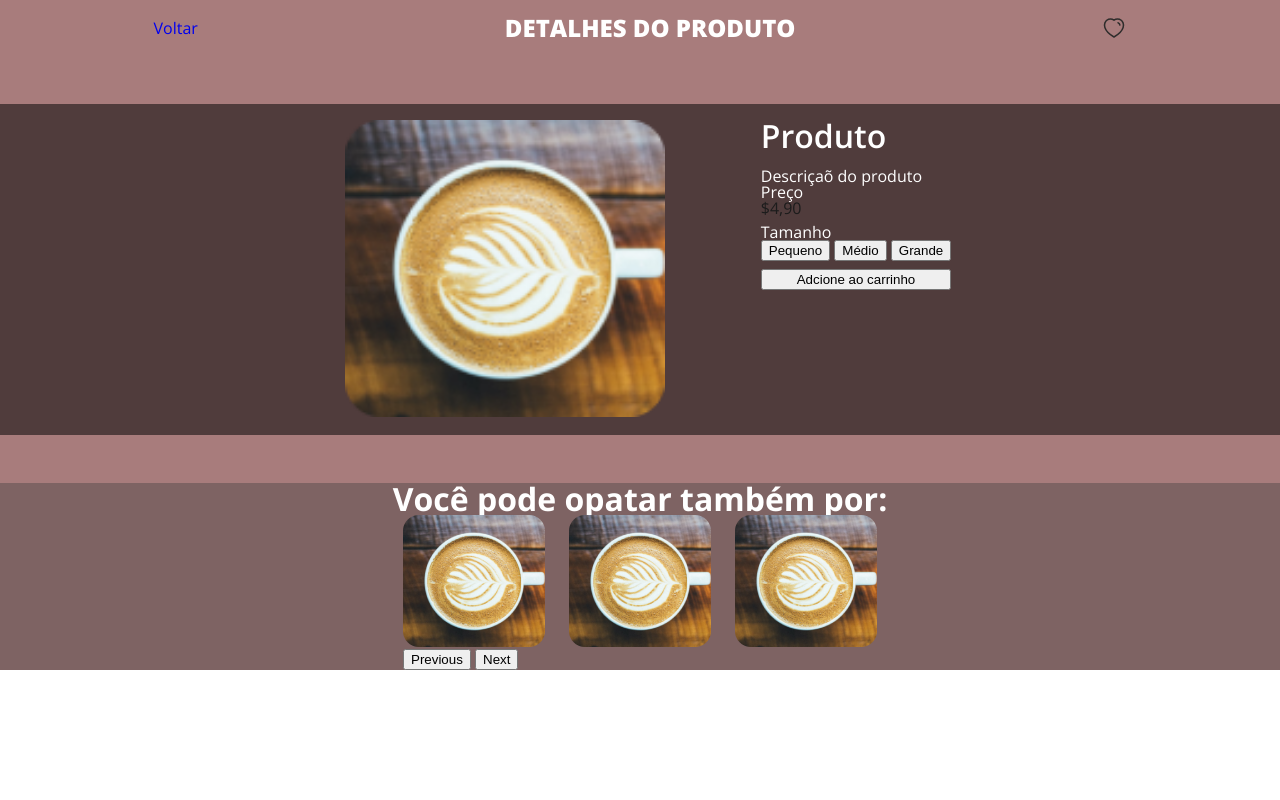
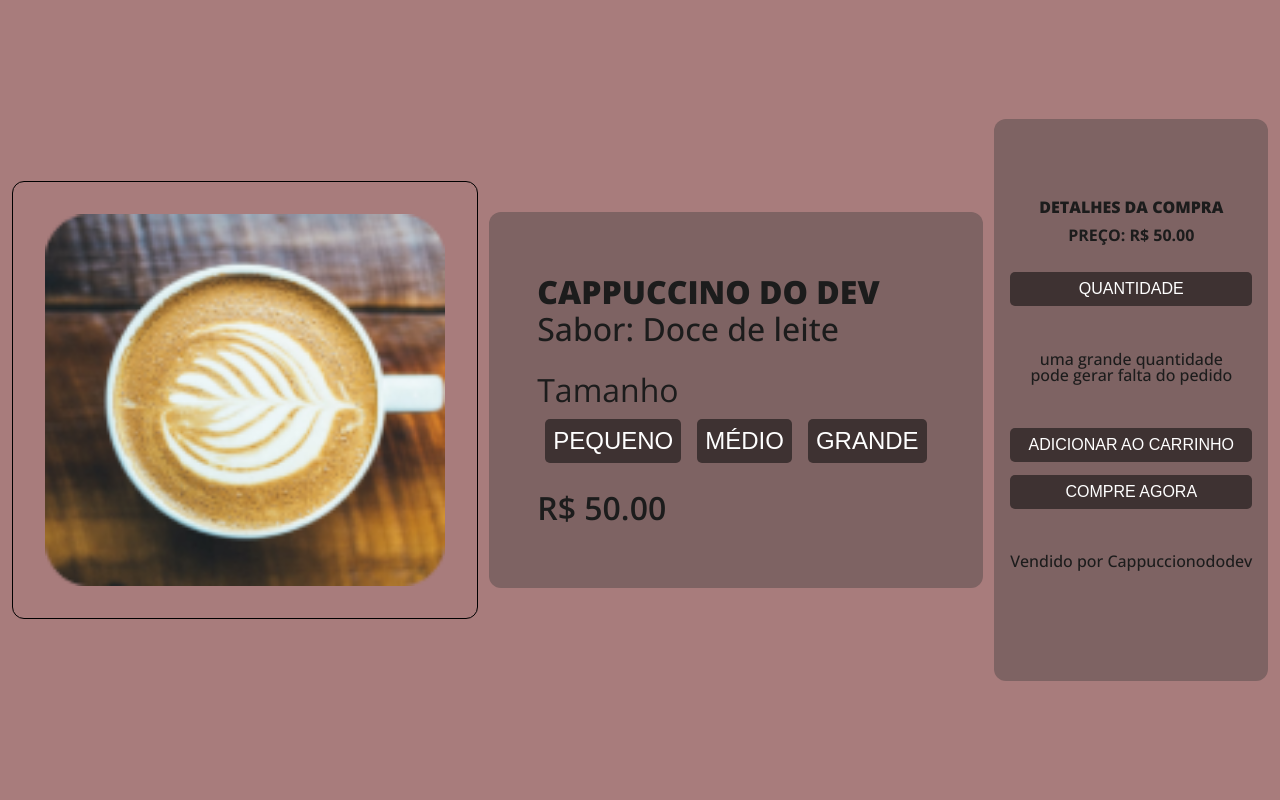
Before and after one commit to FelpsSantosx/Cappucino, a PHP site: page /produto.html in a window 1280 px wide. Run offline with PHP 8.4, Linux system fonts and the light colour scheme; some libraries are stand-ins or nearby versions.

Commit message:
21/04 commit update new pasts

```diff
--- a/componentes_css/telaProduto/detalhe.css
+++ /dev/null
@@ -1,26 +0,0 @@
-.tela__produto {
-    background-color: var( --fourth-color);
-    display: flex;
-    flex-direction: column;
-    gap: 3rem;
-    font-family: var(--font);
-    color: var(--font-color-ligth);
-
-}
-
-.tela__detalhe {
-    display: flex;
-    align-items: center;
-    justify-content: space-around;
-    padding: 1rem 0;
-}
-
-.tela__detalhe p {
-    font-size: 1.5rem;
-    font-weight: 800;
-    text-transform: uppercase;
-}
-
-.tela__detalhe a {
-    text-decoration: none;
-}
--- a/componentes_css/telaProduto/sobreProduto.css
+++ b/componentes_css/telaProduto/sobreProduto.css
@@ -1,53 +1,134 @@
-.box__sobreProduto {
-    background-color: var(--second-color);
+.produto__principal {
+    min-height: 100vh;
+    background-color: var(--fourth-color);
     display: flex;
     flex-direction: row;
-    justify-content: center;
-    gap: 5rem;
-    padding: 0 5rem;
+    align-content: center;
+    justify-content: space-evenly;
+    align-items: center;
+
 }
 
-.produto__imagem-descricao {
-    padding: 1rem;
+.produto__principal div {
+    display: flex;
+    flex-direction: column;
+}
+
+.produto__imagem {
+    border: 1px solid black;
+    border-radius: 12px;
+    padding: 2rem;
+}
+
+.produto__imagem img {
+    width: 50vh;
+}
+
+.produto__sobre {
+    background-color: var(--third-color);
+    border: none;
+    border-radius: 12px;
+    padding: 4.0rem 3rem;
+    gap: 0.3rem;
+    font-family: var(--font);
+    color: var(--font-color-black);
+    font-size: 2.0rem;
+}
+
+.produto__sobre h2 {
+    text-transform: uppercase;
+    font-weight: 800;
+}
+
+.produto__sobre p {
+    font-weight: 500;
+    padding-bottom: 1.5rem;
+}
+
+.produto__sobre label {
+    font-weight: 400;
+}
+
+.produto__sobre ul {
+    justify-content: center;
+    display: flex;
+}
+
+.produto__sobre li {
+    padding: 0.5rem;
+}
+
+.produto__sobre button {
+    text-transform: uppercase;
+    font-size: 1.5rem;
+    color: var(--font-color-ligth);
+    background-color: var(--first-color);
+    border: none;
+    border-radius: 5px;
+    padding: .5rem;
     text-align: center;
 }
 
-.produto__imagem-descricao img {
-    width: 40vh;
+.produto__sobre button:hover {
+    background-color: var(--second-color);
 }
 
-.produto__compre {
-    display: flex;
-    flex-direction: column;
-    gap: .5rem;
-}
-
-.produto__compre h2 {
-    padding: 1rem 0;
-    font-size: 2rem;
+.produto__sobre h3 {
+    padding-top: 1rem;
     font-weight: 600;
 }
 
-.produto__compre p {
+.produto__resumo {
+    background-color: var(--third-color);
+    border: none;
+    border-radius: 12px;
+    padding: 5rem 1rem;
+    gap: 0.8rem;
+    font-family: var(--font);
+    color: var(--font-color-black);
     font-size: 1rem;
-    font-weight: 400;
+    text-align: center;
 }
 
-.carrosel__outrosProdutos {
-    display: flex;
-    flex-direction: column;
-    align-items: center;
-    background-color: var(--third-color);
+.produto__resumo h2 {
+    text-transform: uppercase;
+    font-weight: 800;
 }
 
-.carrosel__outrosProdutos h1 {
-    font-size: 2rem;
+.produto__resumo h3 {
+    text-transform: uppercase;
     font-weight: 700;
-    font-family: var(--font);
 }
 
-.carousel-inner {
-    display: flex !important;
-    flex-direction: row IM !important;
-    gap: 1.5rem !important;
+.produto__resumo p {
+    padding-top: 2rem;
+    padding-bottom: 2rem;
+    font-weight: 500;
 }
+
+.produto__resumo button {
+    text-transform: uppercase;
+    font-size: 1rem;
+    color: var(--font-color-ligth);
+    background-color: var(--first-color);
+    border: none;
+    border-radius: 5px;
+    padding: .5rem;
+    text-align: center;
+}
+
+.produto__resumo button:hover {
+    background-color: var(--second-color);
+}
+
+.produto__resumo input {
+    text-transform: uppercase;
+    font-size: 1rem;
+    color: var(--font-color-ligth);
+    background-color: var(--first-color);
+    border: none;
+    border-radius: 5px;
+    padding: .5rem;
+    margin-top: 1rem;
+    text-align: center;
+}
--- a/log-in.html
+++ b/log-in.html
@@ -8,7 +8,7 @@
   <link rel="stylesheet" href="https://cdnjs.cloudflare.com/ajax/libs/meyer-reset/2.0/reset.min.css"
     integrity="sha512-NmLkDIU1C/C88wi324HBc+S2kLhi08PN5GDeUVVVC/BVt/9Izdsc9SVeVfA1UZbY3sHUlDSyRXhCzHfr6hmPPw=="
     crossorigin="anonymous" referrerpolicy="no-referrer" />
-  <title>Document</title>
+  <title>Log-In</title>
 
 </head>
 
--- a/produto.html
+++ b/produto.html
@@ -8,81 +8,35 @@
   <link rel="stylesheet" href="https://cdnjs.cloudflare.com/ajax/libs/meyer-reset/2.0/reset.min.css"
     integrity="sha512-NmLkDIU1C/C88wi324HBc+S2kLhi08PN5GDeUVVVC/BVt/9Izdsc9SVeVfA1UZbY3sHUlDSyRXhCzHfr6hmPPw=="
     crossorigin="anonymous" referrerpolicy="no-referrer" />
-  <title>Document</title>
+  <title>Detalhes do Produto</title>
 </head>
 
 <body>
 
-  <main>
-
-    <section class="tela__produto">
-
-      <div class="tela__detalhe">
-        <a href="/">Voltar</a>
-        <p>Detalhes do produto</p>
-        <img src="assents/Heart.svg" alt="curtiu">
-      </div>
-
-      <div class="box__sobreProduto">
-
-        <div class="produto__imagem-descricao">
-          <img src="assents/Cappucino.png" alt="produto">
-        </div>
-
-        <div class="produto__compre">
-
-          <div>
-            <h2>Produto</h2>
-            <p>Descriçaõ do produto</p>
-            <label for="preco">Preço</label>
-            <p class="preco"> $4,90</p>
-          </div>
-
-          <div>
-            <h3>Tamanho</h3>
-            <button>Pequeno</button>
-            <button>Médio</button>
-            <button>Grande</button>
-          </div>
-
-          <button>Adcione ao carrinho</button>
-
-        </div>
-
-
-      </div>
-
-      <div class="carrosel__outrosProdutos">
-
-        <h1>Você pode opatar também por:</h1>
-
-        <div id="carouselExample" class="carousel slide">
-          <div class="carousel-inner">
-            <div class="carousel-item active">
-              <img src="assents/Cappucino.png" class="d-block w-100" alt="...">
-            </div>
-            <div class="carousel-item">
-              <img src="assents/Cappucino.png" class="d-block w-100" alt="...">
-            </div>
-            <div class="carousel-item">
-              <img src="assents/Cappucino.png" class="d-block w-100" alt="...">
-            </div>
-          </div>
-          <button class="carousel-control-prev" type="button" data-bs-target="#carouselExample" data-bs-slide="prev">
-            <span class="carousel-control-prev-icon" aria-hidden="true"></span>
-            <span class="visually-hidden">Previous</span>
-          </button>
-          <button class="carousel-control-next" type="button" data-bs-target="#carouselExample" data-bs-slide="next">
-            <span class="carousel-control-next-icon" aria-hidden="true"></span>
-            <span class="visually-hidden">Next</span>
-          </button>
-
-        </div>
-
-      </div>
-
-    </section>
-
+  <main class="produto__principal">
+    <div class="produto__imagem">
+      <img src="assents/Cappucino.png" alt="Café">
+    </div>
+    <div class="produto__sobre">
+      <h2>cappuccino do dev</h2>
+      <p>Sabor: Doce de leite</p>
+      <label for="ul">Tamanho</label>
+      <ul>
+        <li><button>pequeno</button></li>
+        <li><button>médio</button></li>
+        <li><button>grande</button></li>
+      </ul>
+      <h3>R$ 50.00</h3>
+    </div>
+    <div class="produto__resumo">
+      <h2>Detalhes da compra</h2>
+      <h3>Preço: R$ 50.00</h3>
+      <input type="button" value="quantidade">
+      <p>uma grande quantidade <br> pode gerar falta do pedido</p>
+      <button>Adicionar ao carrinho</button>
+      <button>Compre agora</button>
+      <p>Vendido por <strong>Cappuccionododev</strong></p>
+    </div>
   </main>
 
 </body>
--- a/style.css
+++ b/style.css
@@ -8,7 +8,8 @@
 
 @import url('componentes_css/logIn/log-in.css');
 
-@import url('componentes_css/telaProduto/detalhe.css');
+@import url('componentes_css/cadastro/cadastre-se.css');
+
 @import url('componentes_css/telaProduto/sobreProduto.css');
 
 
```
Also changed, not shown: cadastre-se.html (added, +49 -0 lines), componentes_css/cadastro/cadastre-se.css (added, +97 -0 lines), footer.html (added, +11 -0 lines), header.html (added, +44 -0 lines), index.html (+25 -39 lines).
